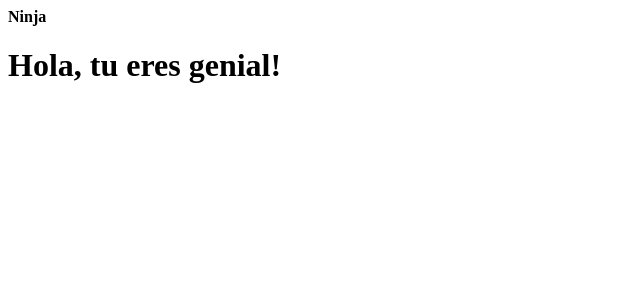
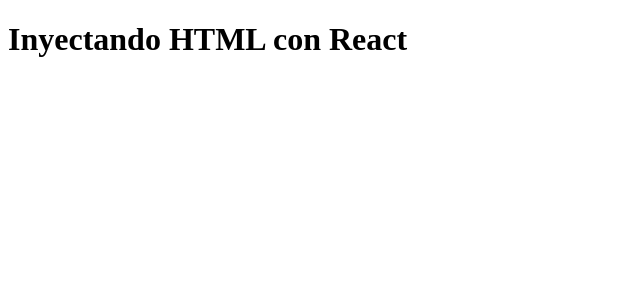
Before and after one commit to salatielosorno/react-de-cero-a-master, a React (Create React App) app: page / in a window 1280 px wide. Shown: the top 300 px of the page, without its empty margins (0-640 px from the left). Built offline with nearby package versions, Linux system fonts and the light colour scheme.

Commit message:
chore(App): Injecting HTML within React

```diff
--- a/src/App.js
+++ b/src/App.js
@@ -1,11 +1,15 @@
 import React, { Component } from "react";
-import Saludo from "./componentes/Saludo/Saludo";
 
 class App extends Component {
+  state = {
+    marcado: `
+      <h1>Inyectando HTML con React</h1>
+    `
+  };
   render() {
     return (
       <div>
-        <Saludo saluda name={"Ninja"} />
+        <div dangerouslySetInnerHTML={{ __html: this.state.marcado }}></div>
       </div>
     );
   }
```
